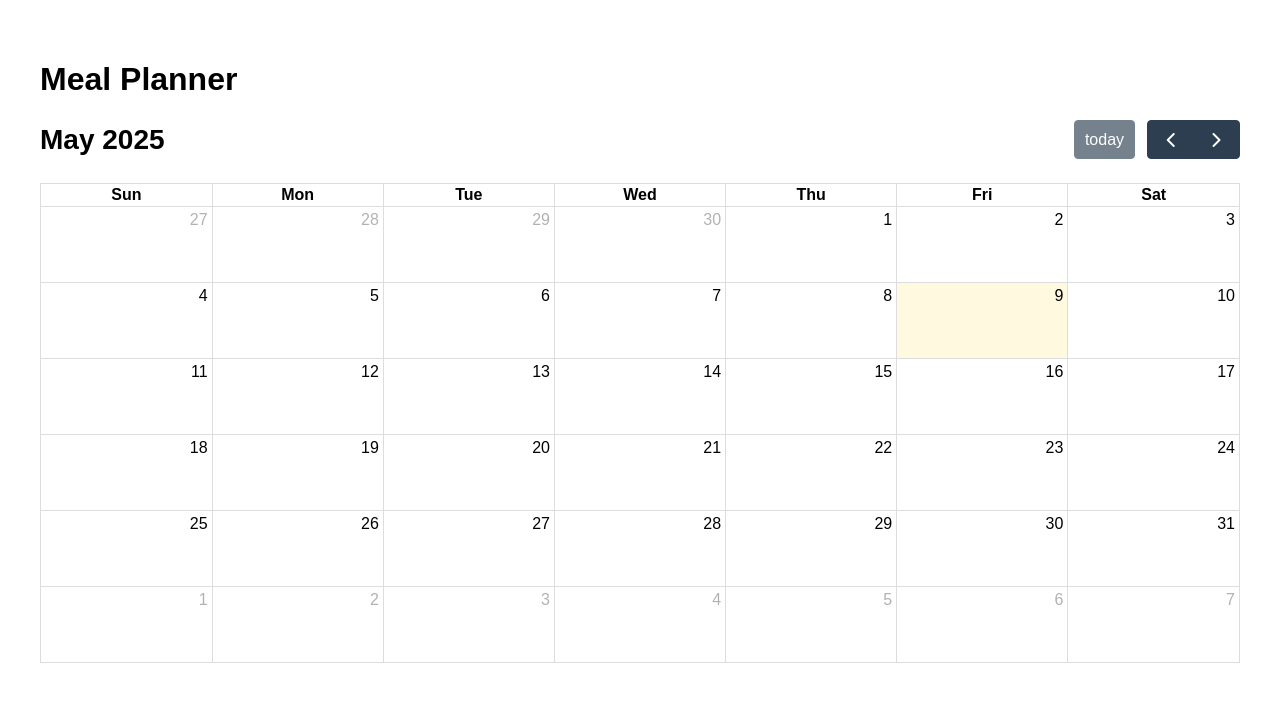
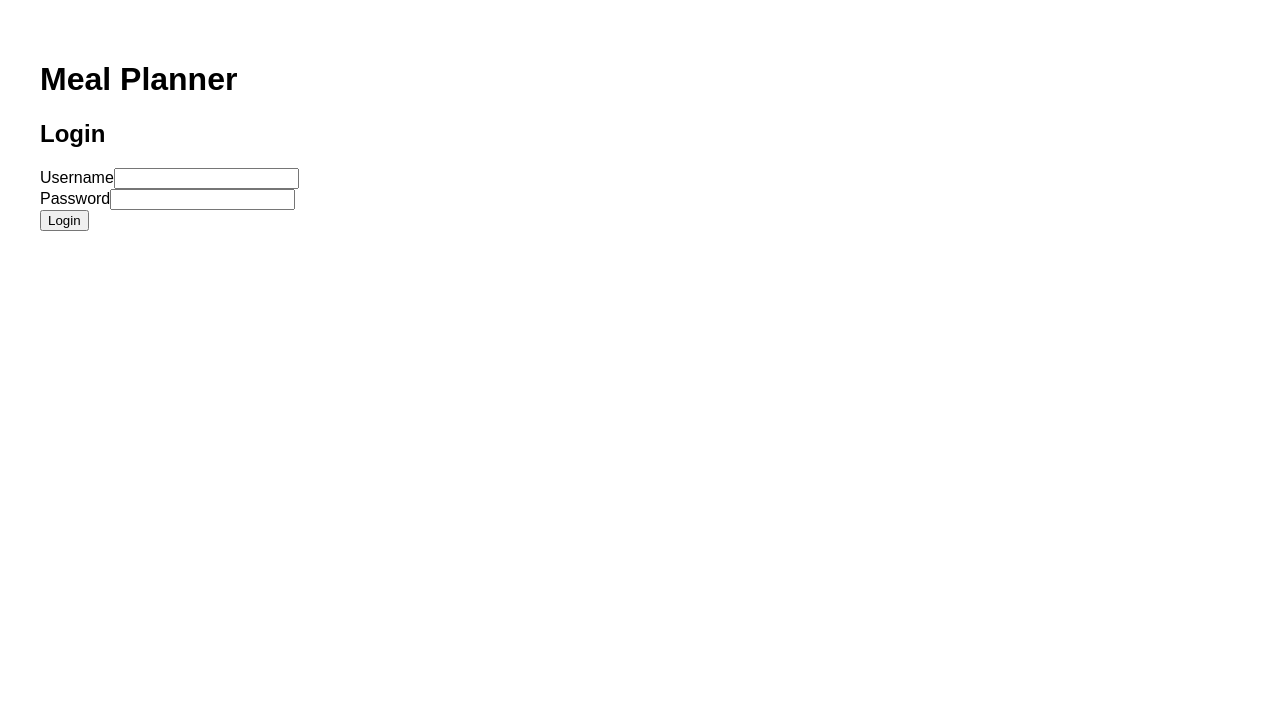
Before and after one commit to samwmarsh/meal-planner, a React (Vite) app in the folder frontend/: page / in a window 1280 px wide. Shown: the top 702 px of the page. Built offline with nearby package versions, Linux system fonts and the light colour scheme; no server answers.

Commit message:
Add bcrypt dependency

```diff
--- a/frontend/src/App.jsx
+++ b/frontend/src/App.jsx
@@ -1,11 +1,18 @@
-import React from 'react';
+import React, { useState } from 'react';
+import Login from './components/Login';
 import MealCalendar from './components/MealCalendar';
 
 function App() {
+  const [isLoggedIn, setIsLoggedIn] = useState(false);
+
   return (
     <div style={{ padding: '2rem', fontFamily: 'sans-serif' }}>
       <h1>Meal Planner</h1>
-      <MealCalendar />
+      {isLoggedIn ? (
+        <MealCalendar />
+      ) : (
+        <Login setIsLoggedIn={setIsLoggedIn} />
+      )}
     </div>
   );
 }
--- /dev/null
+++ b/frontend/src/components/Login.jsx
@@ -0,0 +1,56 @@
+import React, { useState } from 'react';
+
+const Login = () => {
+  const [username, setUsername] = useState('');
+  const [password, setPassword] = useState('');
+  const [error, setError] = useState('');
+
+  const handleSubmit = async (e) => {
+    e.preventDefault();
+    const response = await fetch('http://localhost:5000/auth/login', {
+      method: 'POST',
+      headers: {
+        'Content-Type': 'application/json',
+      },
+      body: JSON.stringify({ username, password }),
+    });
+
+    if (response.ok) {
+      const data = await response.json();
+      localStorage.setItem('token', data.token);  // Store token in localStorage
+      window.location.href = '/';  // Redirect to main page after successful login
+    } else {
+      setError('Invalid credentials');
+    }
+  };
+
+  return (
+    <div>
+      <h2>Login</h2>
+      <form onSubmit={handleSubmit}>
+        <div>
+          <label>Username</label>
+          <input
+            type="text"
+            value={username}
+            onChange={(e) => setUsername(e.target.value)}
+            required
+          />
+        </div>
+        <div>
+          <label>Password</label>
+          <input
+            type="password"
+            value={password}
+            onChange={(e) => setPassword(e.target.value)}
+            required
+          />
+        </div>
+        <button type="submit">Login</button>
+      </form>
+      {error && <p>{error}</p>}
+    </div>
+  );
+};
+
+export default Login;
```
